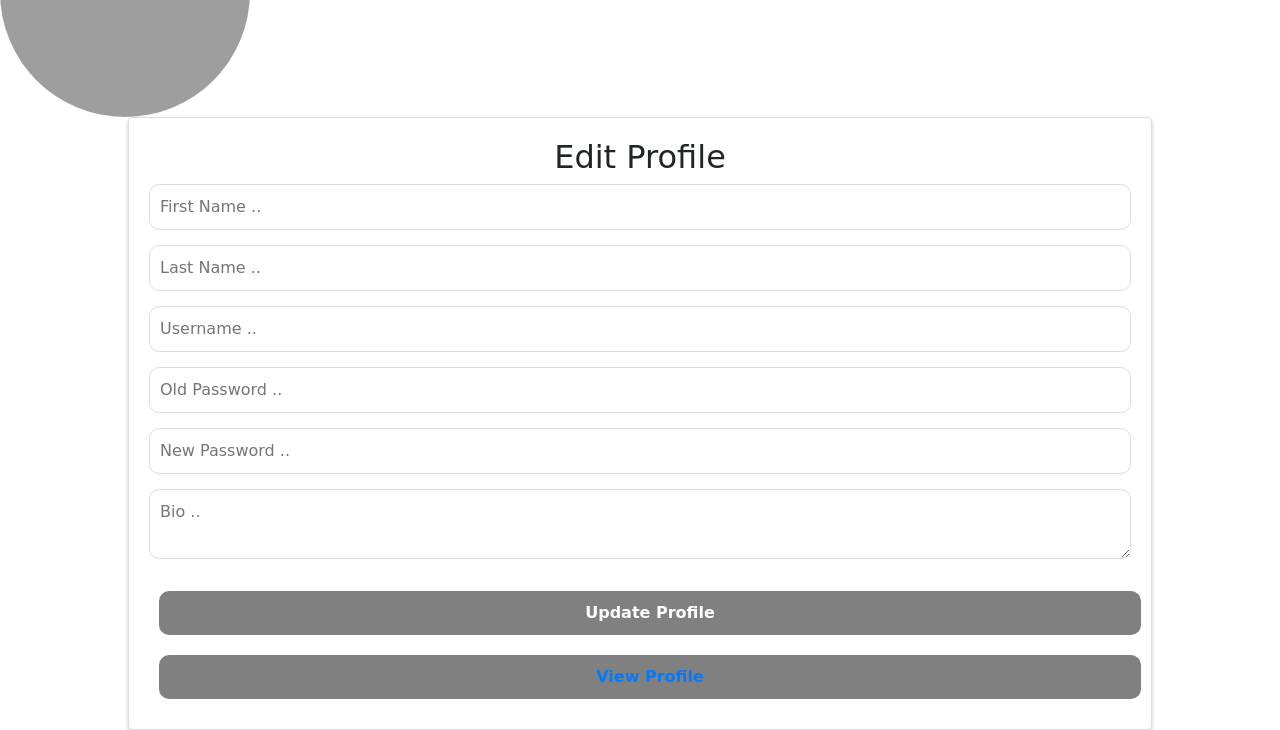
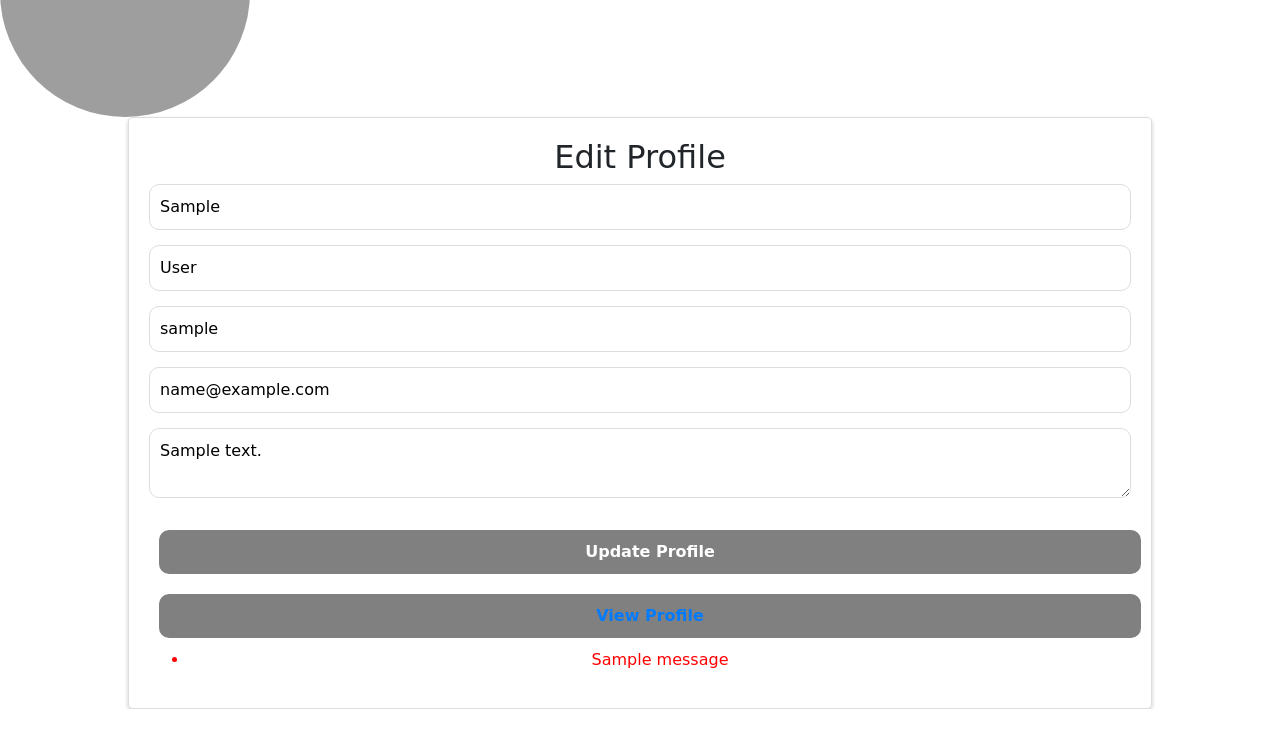
Before and after one commit to Banay97/Reading-and-Writing-Books-Website, a Django app: page /edit-writer-profile-page/1 in a window 1280 px wide. Shown: the part 189-919 px from the top of the page. After the commit the page ends 898 px from the top, so only its background shows below. Run offline with Django 5.2, Linux system fonts and the light colour scheme; tables that the repository leaves empty hold one stand-in row (values such as "Sample post"); one stand-in notice (Sample message) is shown; some libraries are stand-ins or nearby versions; grey boxes are pictures that could not be loaded.

Commit message:
Add files via upload

```diff
--- a/templates/AboutUsPage.html
+++ b/templates/AboutUsPage.html
@@ -93,6 +93,8 @@
                 <h2>Contact Us</h2>
                 <form>
                     <div class="form-group">
+                        <form action="{%url 'about_us' %}" method="POST">
+                            {%csrf_token%}
                         <label for="email">Email:</label>
                         <input type="email" id="email" name="email" class="form-control" required>
                     </div>
@@ -101,7 +103,7 @@
                         <textarea id="comment" name="comment" class="form-control-textarea " required></textarea>
                     </div>
                     <button type="submit" class="btn btn-white text-dark btn-custom">Send</button>
-                </form>
+                        </form>
             </div>
         </div>
         <div class="col-md-6">
--- a/templates/EditWriterProfilePage.html
+++ b/templates/EditWriterProfilePage.html
@@ -48,18 +48,24 @@
     </div>
     <div class="container">
         <h2>Edit Profile</h2>
-        <form>
-            <input type="text" placeholder="First Name ..">
-            <input type="text" placeholder="Last Name ..">
-            <input type="text" placeholder="Username ..">
-            <input type="password" placeholder="Old Password ..">
-            <input type="password" placeholder="New Password ..">
-            <textarea placeholder="Bio .."></textarea>
+        <form method="POST" action="{% url 'edit_writer_profile' user.id %}">
+            {% csrf_token %}
+            <input type="text" placeholder="First Name .." name="first_name" value="{{ user.first_name }}">
+            <input type="text" placeholder="Last Name .." name="last_name" value="{{ user.last_name }}">
+            <input type="text" placeholder="Username .." name="username" value="{{ user.username }}">
+            <input type="email" placeholder="Email .." name="email" value="{{ user.email }}">
+            <textarea placeholder="Bio .." name="bio">{{ user.bio }}</textarea>
             <button type="submit">Update Profile</button>
-            <button type="submit"><a href="{% url 'writer_profile'%}">View Profile</a></button>
+            <button type="button"><a href="{% url 'writer_profile' %}">View Profile</a></button>
         </form>
+        {% if messages %}
+            <ul class="messages">
+                {% for message in messages %}
+                    <li style="color:red;" {% if message.tags %} class="{{ message.tags }}"{% endif %}>{{ message }}</li>
+                {% endfor %}
+            </ul>
+        {% endif %}
     </div>
-
     </section>
 
 
@@ -71,3 +77,8 @@
 
 </body>
 </html>
+
+
+
+  {% comment %} <input type="password" placeholder="Old Password .." name="old_password">
+            <input type="password" placeholder="New Password .." name="new_password"> {% endcomment %}
--- a/templates/ReaderHomePage.html
+++ b/templates/ReaderHomePage.html
@@ -125,7 +125,7 @@
                 <form method="POST" action="{%url 'reader_posts'%}">
                     {% csrf_token %}
                     <h3>Write a new post</h3>
-                    <textarea name="post_content" rows="4" cols="50"></textarea>
+                    <textarea name="post_content" rows="4" cols="80"></textarea>
                     <button type="submit">Post</button>
                 </form>
                 {% for post in posts%}
@@ -171,7 +171,7 @@
             </div>
 
             <div class="col-md-3 sidebar-right2">
-                <h3>Top Books</h3>
+                <h3>Recommended Books</h3>
                 <ul class="top-book">
                     <li><a href="#">Book 1</a></li>
                     <li><a href="#">Book 2</a></li>
--- a/templates/ReaderProfile.html
+++ b/templates/ReaderProfile.html
@@ -50,7 +50,7 @@
     <div class="profile-header">
         <img src="https://img.freepik.com/free-photo/3d-render-little-boy-with-jacket-jeansie_1142-57736.jpg?ga=GA1.1.1189569181.1722467032&semt=ais_hybrid" alt="user-img">
         <div>
-            <a href="{%url 'edit_reader_profile'%}" class="btn btn-link">Edit Profile</a>
+            <a href="{%url 'edit_reader_profile' user.id%}" class="btn btn-link">Edit Profile</a>
             <h3>{{user.first_name}} {{user.last_name}}</h3>
         </div>
     </div>
--- a/templates/WriterProfile.html
+++ b/templates/WriterProfile.html
@@ -61,7 +61,6 @@
     ul.category{
         list-style-type:none;
     }
-
     </style>
 </head>
 <body>
@@ -101,7 +100,7 @@
         <div class="profile-header">
             <img src="https://img.freepik.com/free-photo/3d-render-little-boy-with-jacket-jeansie_1142-57736.jpg?ga=GA1.1.1189569181.1722467032&semt=ais_hybrid" alt="">
             <div>
-                <a href="{%url 'edit_writer_profile'%}" class="btn btn-link">Edit Profile</a>
+                <a href="{%url 'edit_writer_profile' user.id %}" class="btn btn-link">Edit Profile</a>
                 <h3>{{user.first_name}} {{user.last_name}}</h3>
             </div>
         </div>
@@ -110,7 +109,7 @@
         </div>
         <div>
             <h3 class="mt-4">Bio</h3>
-            <p>User Bio goes here.</p>
+            <p>{{user.bio}}</p>
         </div>
         <hr>
     </div>
```
Also changed, not shown: templates/EditReaderProfilePage.html (+15 -8 lines). Lines whose indentation alone changed are shown as unchanged.
